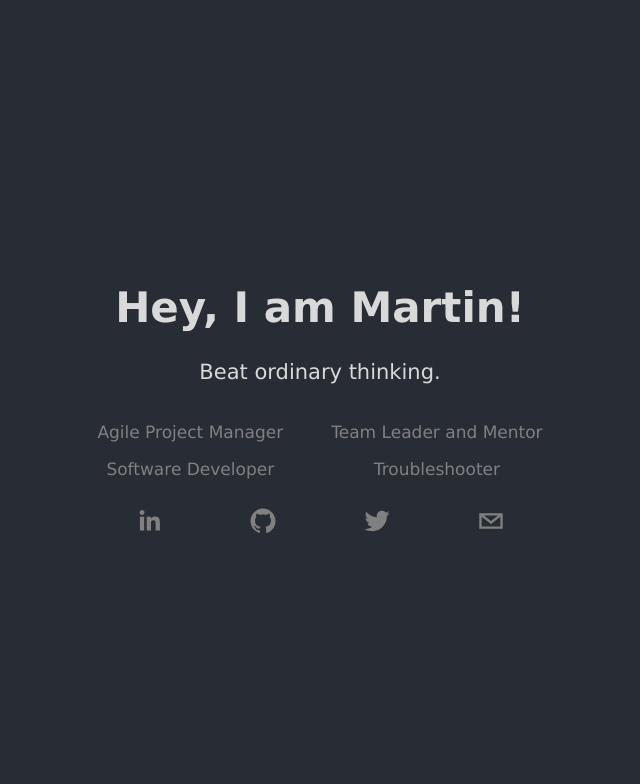
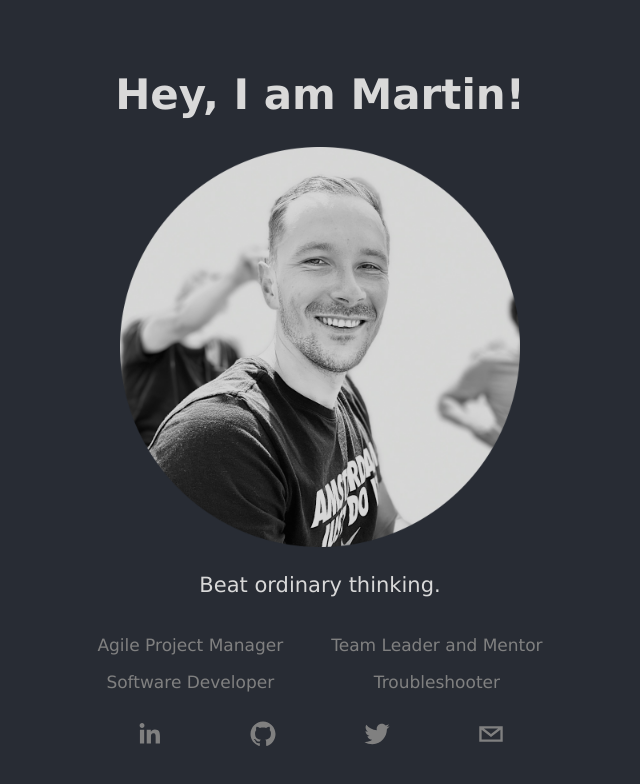
Before and after one commit to martnaum/hey, a React (Create React App) app: page / in a window 1280 px wide. Shown: the top 784 px of the page, without its empty margins (320-960 px from the left). Built offline with nearby package versions, Linux system fonts and the light colour scheme.

Commit message:
add image of myself

```diff
--- a/src/App.css
+++ b/src/App.css
@@ -9,6 +9,12 @@
   flex-direction: column;
   align-items: center;
   justify-content: center;
+}
+
+.image {
+  max-width: 40%;
+  height: auto;
+  width: auto\9;
 }
 
 .description {
--- a/src/App.js
+++ b/src/App.js
@@ -1,6 +1,7 @@
 import React from 'react';
 import './App.css';
 import { SocialIcon } from 'react-social-icons';
+import me from './assets/me.png';
 
 function App() {
   return (
@@ -8,6 +9,7 @@ function App() {
       <header>
         <h1>Hey, I am Martin!</h1>
         <section>
+          <img className="image" src={me} alt="me"/>
           <p>Beat ordinary thinking.</p>
         </section>
       </header>
```
Also changed, not shown: src/assets/me.png (added).
